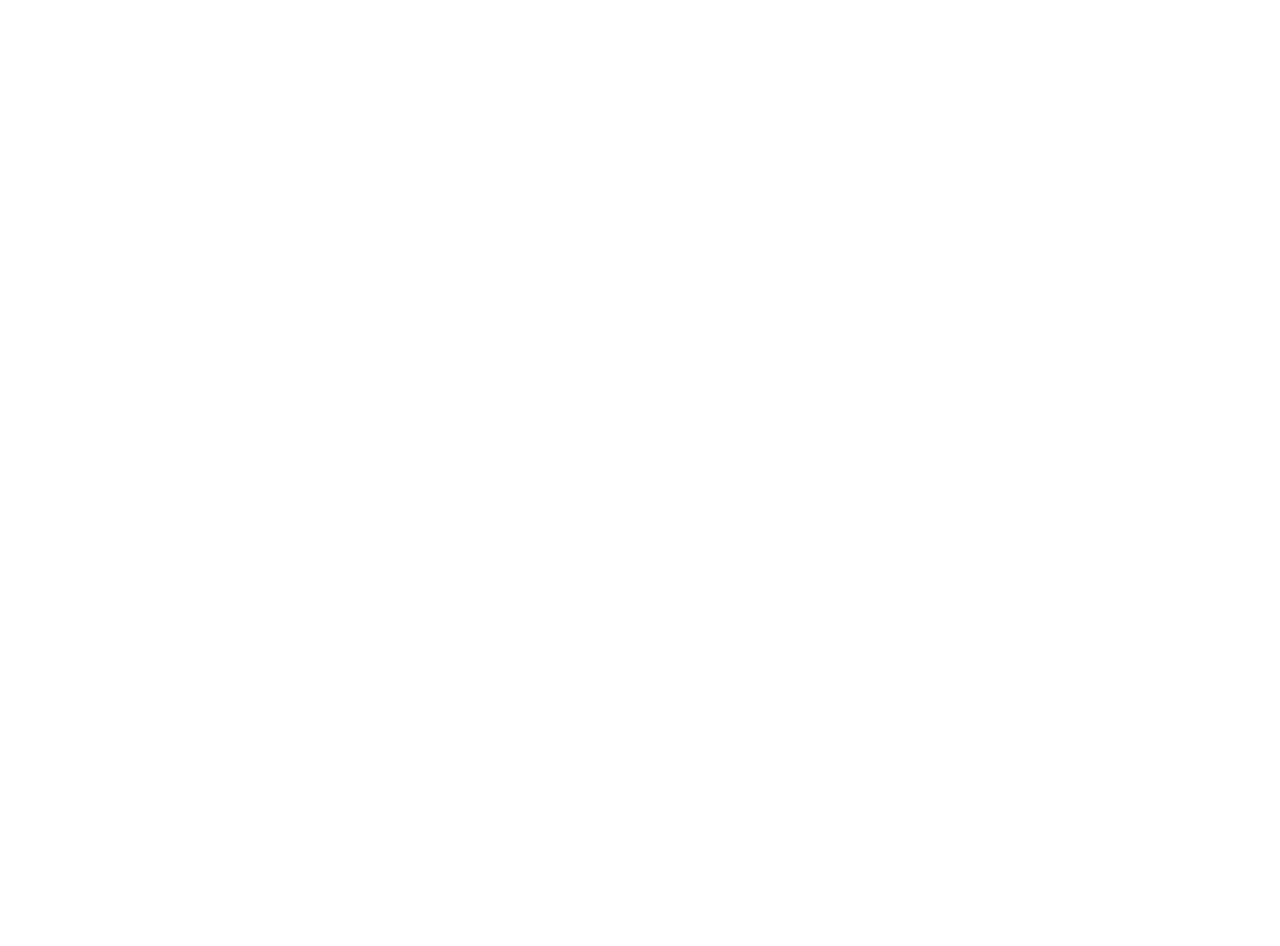
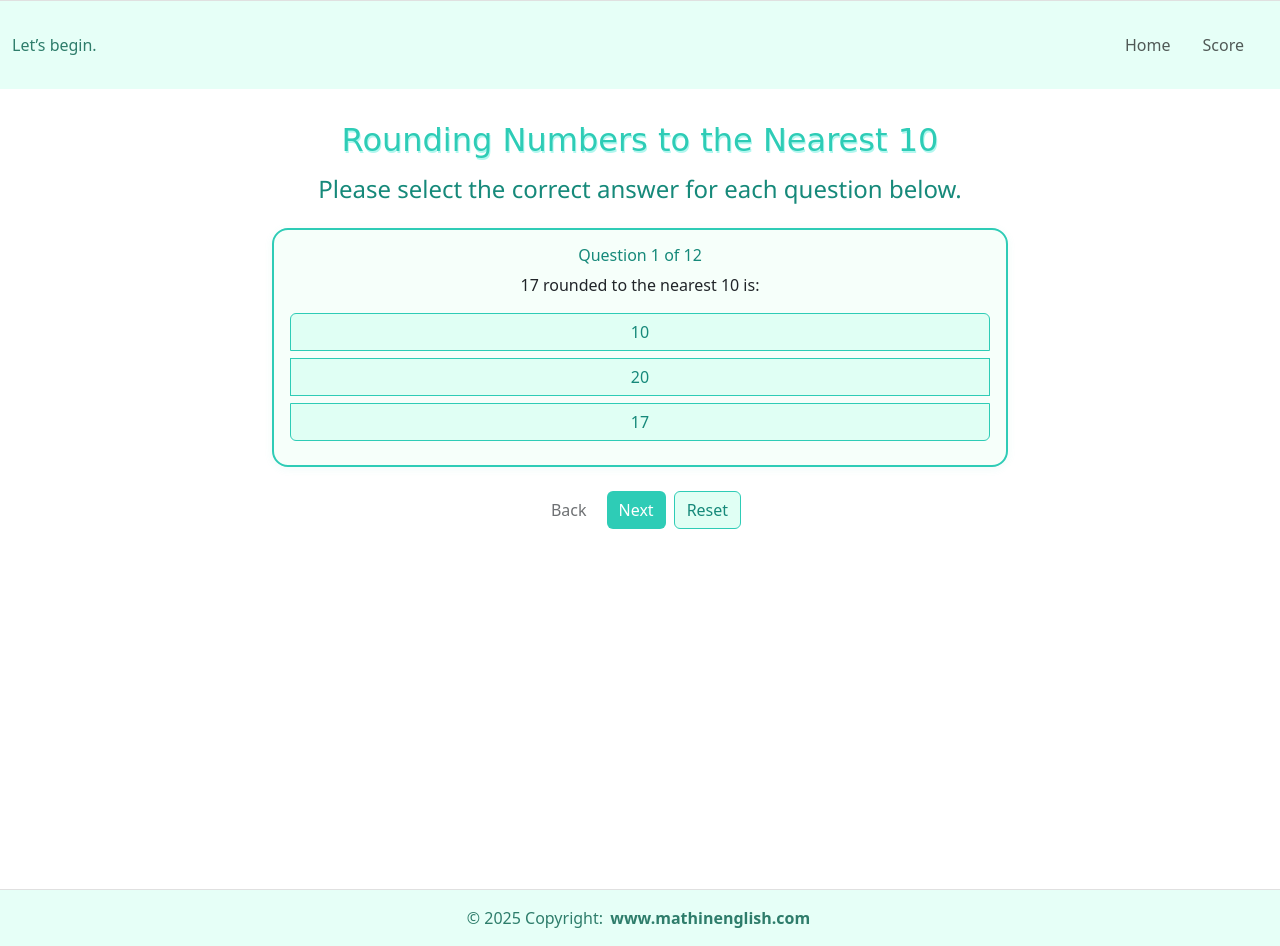
Before and after one commit to ainRosman24/myfirstmathinenglish, a Vue app: page /question2 in a window 1280 px wide. Before the commit this address had no page. Before the commit the page ends 800 px from the top, so only its background shows below. Built offline with nearby package versions, Linux system fonts and the light colour scheme.

Commit message:
change layout for question page

```diff
--- a/src/router/index.js
+++ b/src/router/index.js
@@ -1,6 +1,7 @@
 import { createRouter, createWebHistory } from 'vue-router'
 import BaseLayout from '@/layouts/BaseLayout.vue'
 import QuestionView from '@/views/QuestionView.vue'
+import QuestionView2 from '@/views/QuestionView2.vue'
 import HomeView from '@/views/HomeView.vue'
 import ScoreView from '@/views/ScoreView.vue'
 
@@ -9,10 +10,16 @@
     path: '/',
     component: BaseLayout,
     children: [
-      {
+      /*{
         path: 'question',
         name: 'Questions',
         component: QuestionView,
+      },*/
+
+      {
+        path: 'question2',
+        name: 'Questions2',
+        component: QuestionView2,
       },
 
       {
--- /dev/null
+++ b/src/views/QuestionView2.vue
@@ -0,0 +1,275 @@
+<template>
+  <div class="math-question text-center mint-theme full-width-page">
+    <h2 class="mb-3 mint-title">Rounding Numbers to the Nearest 10</h2>
+    <h4 class="mb-4 mint-subtitle">Please select the correct answer for each question below.</h4>
+
+    <div class="container text-center">
+      <div class="row justify-content-center align-items-stretch">
+        <div class="col-12 col-md-8">
+          <div class="card h-100 mint-card">
+            <div class="card-body">
+              <h5 class="card-title mint-question">
+                Question {{ currentQuestionIndex + 1 }} of {{ questions.length }}
+              </h5>
+              <div class="mb-3">{{ questions[currentQuestionIndex].text }}</div>
+              <div class="btn-group-vertical w-100">
+                <button
+                  v-for="option in questions[currentQuestionIndex].options"
+                  :key="option"
+                  class="btn"
+                  :class="{
+                    'mint-btn-selected': questions[currentQuestionIndex].selected === option,
+                    'mint-btn': questions[currentQuestionIndex].selected !== option,
+                  }"
+                  @click="selectOption(currentQuestionIndex, option)"
+                >
+                  {{ option }}
+                </button>
+              </div>
+            </div>
+          </div>
+        </div>
+      </div>
+      <div class="mt-4 d-flex justify-content-center gap-2">
+        <button
+          class="btn mint-action"
+          @click="prevQuestion"
+          :disabled="currentQuestionIndex === 0"
+        >
+          Back
+        </button>
+        <button
+          class="btn mint-action"
+          @click="nextQuestion"
+          :disabled="currentQuestionIndex === questions.length - 1"
+        >
+          Next
+        </button>
+        <button class="btn mint-reset" @click="resetQuiz">Reset</button>
+        <button
+          class="btn mint-action"
+          @click="checkAnswer"
+          v-if="currentQuestionIndex === questions.length - 1"
+        >
+          Submit
+        </button>
+      </div>
+      <div class="mt-3" v-if="resultMessage">
+        <div
+          class="modal fade show"
+          tabindex="-1"
+          style="display: block; background: rgba(0, 0, 0, 0.5)"
+          v-if="resultMessage"
+        >
+          <div class="modal-dialog modal-dialog-centered">
+            <div class="modal-content mint-modal">
+              <div class="modal-header">
+                <button type="button" class="btn-close" @click="resultMessage = ''"></button>
+              </div>
+              <div class="modal-body">
+                <div
+                  class="d-flex justify-content-center align-items-center mb-3"
+                  style="font-size: 5rem; animation: pop 0.6s"
+                >
+                  <span v-if="resultMessage && resultMessage.includes('All answers are correct')"
+                    >🎉</span
+                  >
+                  <span v-else-if="resultMessage && parseInt(resultMessage.match(/\d+/)?.[0]) >= 6"
+                    >👏</span
+                  >
+                  <span v-else>😅</span>
+                </div>
+                <strong>
+                  <template
+                    v-if="resultMessage && resultMessage.includes('All answers are correct')"
+                  >
+                    {{ resultMessage }}
+                  </template>
+                  <template
+                    v-else-if="resultMessage && parseInt(resultMessage.match(/\d+/)?.[0]) >= 6"
+                  >
+                    Congratulations! <br />{{ resultMessage }}
+                  </template>
+                  <template
+                    v-else-if="resultMessage && parseInt(resultMessage.match(/\d+/)?.[0]) < 6"
+                  >
+                    Try again! <br />{{ resultMessage }}
+                  </template>
+                  <template v-else> Opps! <br />{{ resultMessage }} </template>
+                </strong>
+              </div>
+              <div class="modal-footer">
+                <button type="button" class="btn mint-action" @click="resultMessage = ''">
+                  Close
+                </button>
+                <button type="button" class="btn mint-action" @click="$router.push('/score')">
+                  Go to Top Score
+                </button>
+              </div>
+            </div>
+          </div>
+        </div>
+      </div>
+    </div>
+  </div>
+</template>
+
+<script>
+import { useUserStore } from '../stores/user'
+import { ref } from 'vue'
+
+const currentQuestionIndex = ref(0)
+
+export default {
+  data() {
+    return {
+      questions: [
+        {
+          text: '17 rounded to the nearest 10 is:',
+          options: [10, 20, 17],
+          correct: 20,
+          selected: null,
+        },
+        {
+          text: '45 rounded to the nearest 10 is:',
+          options: [50, 45, 40],
+          correct: 50,
+          selected: null,
+        },
+        {
+          text: '75 rounded to the nearest 10 is:',
+          options: [70, 80, 175],
+          correct: 80,
+          selected: null,
+        },
+        {
+          text: '19 rounded to the nearest 10 is:',
+          options: [20, 10, 19],
+          correct: 20,
+          selected: null,
+        },
+        {
+          text: '64 rounded to the nearest 10 is:',
+          options: [64, 70, 60],
+          correct: 60,
+          selected: null,
+        },
+        {
+          text: '0 rounded to the nearest 10 is:',
+          options: [10, 1, 0],
+          correct: 0,
+          selected: null,
+        },
+        {
+          text: '98 rounded to the nearest 10 is:',
+          options: [80, 100, 89],
+          correct: 100,
+          selected: null,
+        },
+        {
+          text: '199 rounded to the nearest 10 is:',
+          options: [190, 100, 200],
+          correct: 200,
+          selected: null,
+        },
+        {
+          text: '94 rounded to the nearest 10 is:',
+          options: [90, 100, 110],
+          correct: 90,
+          selected: null,
+        },
+        {
+          text: '165 rounded to the nearest 10 is:',
+          options: [160, 170, 150],
+          correct: 170,
+          selected: null,
+        },
+        {
+          text: '445 rounded to the nearest 10 is:',
+          options: [450, 440, 500],
+          correct: 450,
+          selected: null,
+        },
+        {
+          text: '999 rounded to the nearest 10 is:',
+          options: [990, 1000, 909],
+          correct: 1000,
+          selected: null,
+        },
+      ],
+      resultMessage: '',
+    }
+  },
+  computed: {
+    currentQuestionIndex: {
+      get() {
+        return currentQuestionIndex.value
+      },
+      set(val) {
+        currentQuestionIndex.value = val
+      },
+    },
+  },
+  methods: {
+    nextQuestion() {
+      if (this.currentQuestionIndex < this.questions.length - 1) {
+        this.currentQuestionIndex++
+      }
+    },
+    prevQuestion() {
+      if (this.currentQuestionIndex > 0) {
+        this.currentQuestionIndex--
+      }
+    },
+    selectOption(qIdx, option) {
+      this.questions[qIdx].selected = option
+    },
+    checkAnswer() {
+      // Check if any question is unanswered
+      const unanswered = this.questions.some((q) => q.selected === null)
+      if (unanswered) {
+        this.resultMessage = 'Please answer all questions before submitting.'
+        return
+      }
+
+      let correctCount = 0
+      this.questions.forEach((q) => {
+        if (q.selected === q.correct) correctCount++
+      })
+
+      // Save score to Pinia store and update leaderboard
+      const userStore = useUserStore()
+      userStore.setScore(correctCount)
+
+      if (correctCount === this.questions.length) {
+        this.resultMessage = 'All answers are correct! 🎉'
+      } else {
+        this.resultMessage = `You got ${correctCount} out of ${this.questions.length} correct.`
+      }
+    },
+    resetQuiz() {
+      this.questions.forEach((q) => {
+        q.selected = null
+      })
+      this.resultMessage = ''
+      this.currentQuestionIndex = 0
+    },
+  },
+}
+</script>
+
+<style scoped>
+@keyframes pop {
+  0% {
+    transform: scale(0.5);
+    opacity: 0;
+  }
+  60% {
+    transform: scale(1.2);
+    opacity: 1;
+  }
+  100% {
+    transform: scale(1);
+  }
+}
+</style>
```
